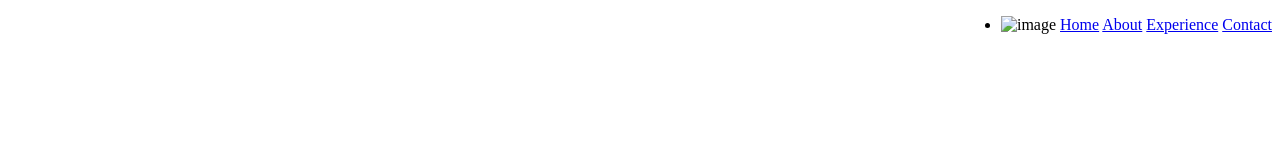
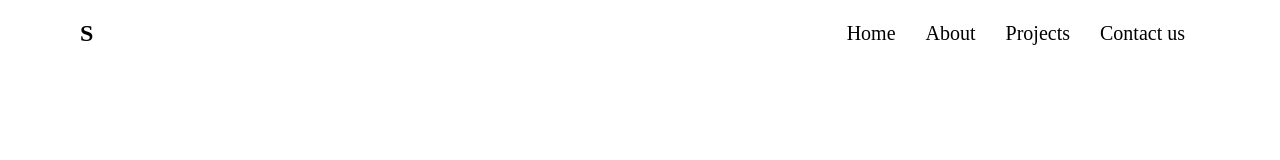
Before and after one commit to swapnillbhong/new-portfolio, a plain HTML site: page index.html in a window 1280 px wide. Drawn offline with Linux system fonts and the light colour scheme.

Commit message:
nav bar done

```diff
--- a/index.html
+++ b/index.html
@@ -4,25 +4,22 @@
     <meta charset="UTF-8">
     <meta name="viewport" content="width=device-width, initial-scale=1.0">
     <link rel="stylesheet" href="style.css">
-    <title>Document</title>
+    <title>Portfolio</title>
 </head>
 <body>
-    <section class="header">
-        <header>
-                <div class="head-menu">
-                <ul>
-                    <li>
-                        <img src="" alt="image">
-                        <a href="#home">Home</a>
-                        <a href="#about">About</a>
-                        <a href="#experience">Experience</a>
-                        <a href="#contact">Contact</a>
-                    </li>
-                </ul>
-            </div>
-            </div>
-        </header>
+    <nav class="navbar">
+        <div class="logo">
+            <h2>S</h2>
+        </div>
+        <ul>
+            <li><a href="#home">Home</a></li>
+            <li><a href="#about">About</a></li>
+            <li><a href="#projects">Projects</a></li>
+            <li><a href="#contact">Contact us</a></li>
+        </ul>
+    </nav>
+    <section class="hero">
+
     </section>
-
 </body>
 </html>
--- a/style.css
+++ b/style.css
@@ -1,4 +1,31 @@
-.head-menu{
+*{
+    margin: 0px;
+    padding: 0px;
+    box-sizing: border-box;
+}
+.navbar{
+    display: flex;
+    justify-content: space-between;
+    align-items: center;
+    padding: 20px 40px;
+}
+.navbar ul{
+    display: flex;
+    list-style: none;
+    padding: 0px 40px;
+}
+.navbar ul li{
+    margin: 0px 15px;
+}
+.logo{
+    margin: 0px 40px;
+}
+.navbar ul li a{
     text-decoration: none;
-    justify-items: right;
+    font-size: 20px;
+    transition: color 0.3s;
+    color: black;
 }
+.navbar ul li a:hover{
+    color: #8a63d2;
+}
```
